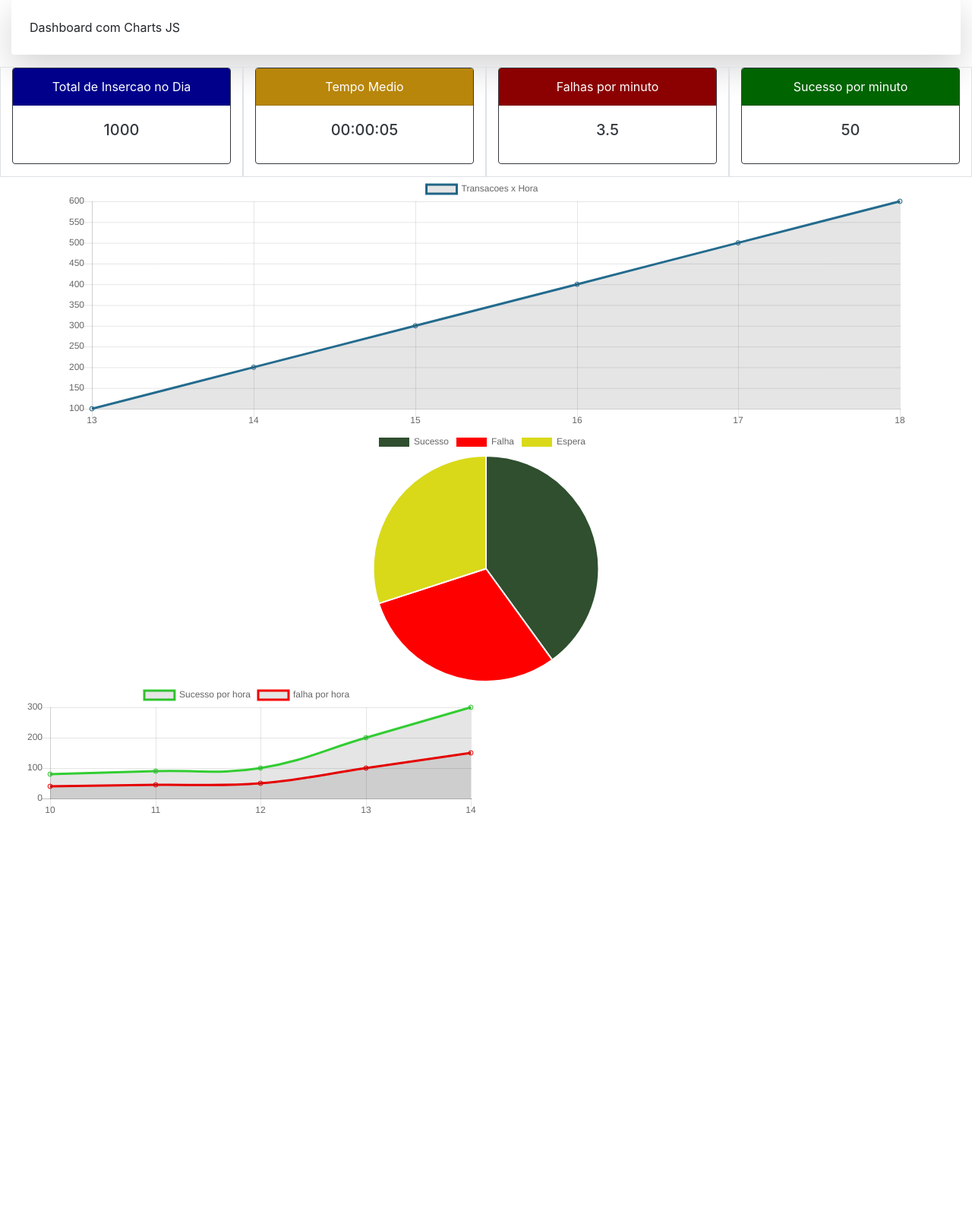
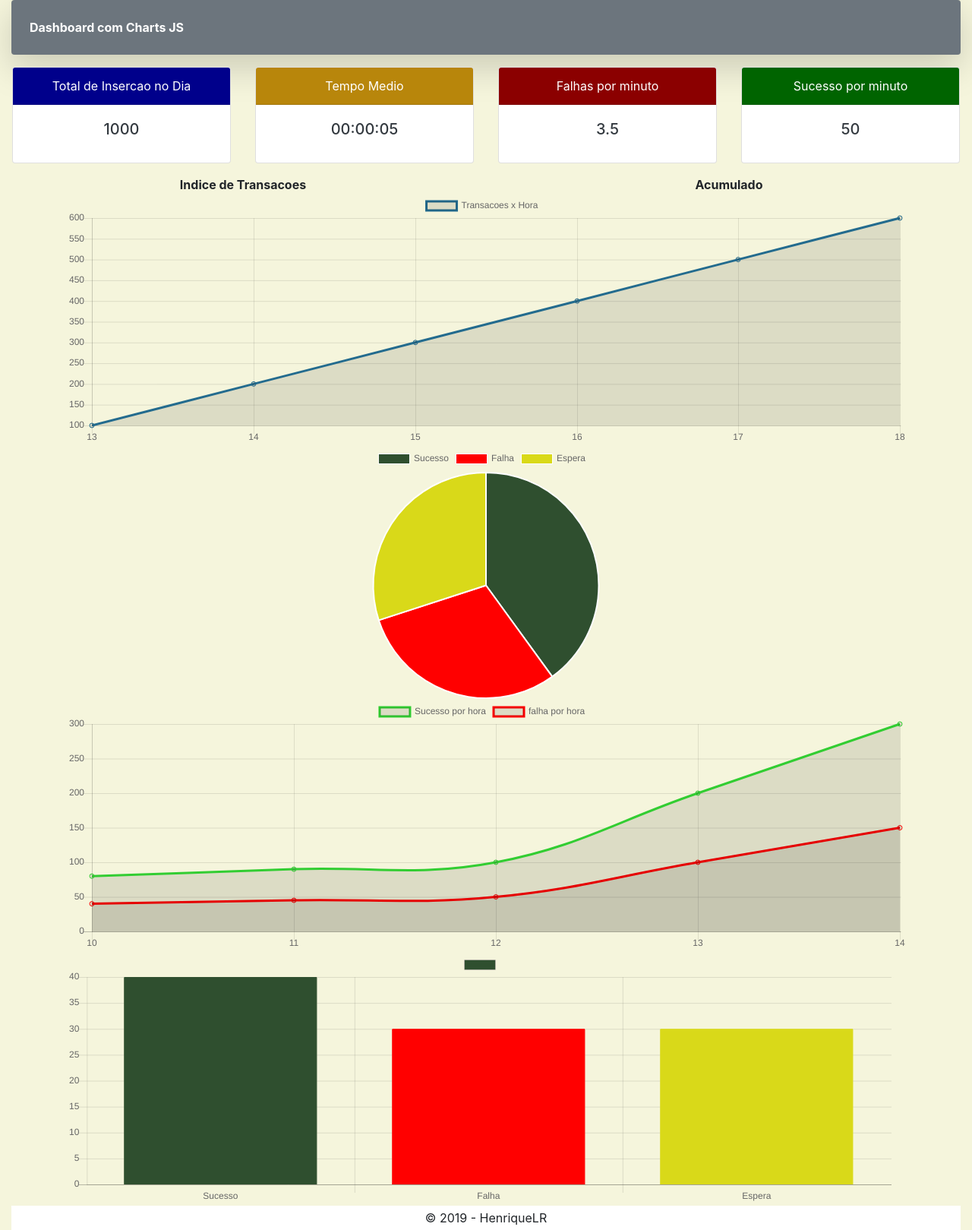
Before and after one commit to HenriqLR/DemoDashboard, a plain HTML site: page index.html in a window 1280 px wide. Shown: the whole page at 76% size. Before the commit the page ends 1079 px from the top, so only its background shows below. Drawn offline with nearby package versions, Linux system fonts and the light colour scheme.

Commit message:
Desenvolvimento do Projeto

```diff
--- a/css/custom.css
+++ b/css/custom.css
@@ -3,3 +3,8 @@
     float: none; /* Added */
     margin-bottom: 10px; /* Added */
 }
+
+html body {
+    background-color: rgb(245,245,220);
+
+}
--- a/index.html
+++ b/index.html
@@ -13,38 +13,37 @@
 
         <!-- Cabecalho da Pagina -->
         <div class="container-fluid">
-            <div class="shadow-lg p-4 mb-3 bg-white rounded">Dashboard com Charts JS</div>
-
+            <div class="shadow-lg p-4 mb-3 bg-secondary text-white rounded"><b>Dashboard com Charts JS</b></div>
 
         <!-- Conteudo da Pagina -->
 
         <div class="row">
-            <div class="col border">
-                <div class="card border-dark mb-3" style="max-width: 18rem;">
+            <div class="col">
+                <div class="card mb-3" style="max-width: 18rem;">
                     <div class="card-header text-white text-center" style="background-color:darkblue">Total de Insercao no Dia</div>
                     <div class="card-body text-dark">
                         <h5 class="card-title text-center">1000</h5>
                     </div>
                 </div>
             </div>
-            <div class="col border">
-                <div class="card border-dark mb-3" style="max-width: 18rem;">
+            <div class="col">
+                <div class="card mb-3" style="max-width: 18rem;">
                     <div class="card-header text-white text-center" style="background-color:darkgoldenrod">Tempo Medio</div>
                     <div class="card-body text-dark">
                         <h5 class="card-title text-center">00:00:05</h5>
                     </div>
                 </div>
             </div>
-            <div class="col border">
-                <div class="card border-dark mb-3" style="max-width: 18rem;">
+            <div class="col">
+                <div class="card mb-3" style="max-width: 18rem;">
                     <div class="card-header text-white text-center" style="background-color:darkred">Falhas por minuto</div>
                     <div class="card-body text-dark">
                         <h5 class="card-title text-center">3.5</h5>
                     </div>
                 </div>
             </div>
-            <div class="col border">
-                <div class="card border-dark mb-3" style="max-width: 18rem;">
+            <div class="col">
+                <div class="card mb-3" style="max-width: 18rem;">
                     <div class="card-header text-white text-center" style="background-color:darkgreen">Sucesso por minuto</div>
                     <div class="card-body text-dark">
                         <h5 class="card-title text-center">50</h5>
@@ -52,6 +51,16 @@
                 </div>
             </div>
         </div>
+
+        <div class="row">
+        <div class="col text-center">
+        <b>Indice de Transacoes</b>
+        </div>
+        <div class="col text-center">
+        <b>Acumulado</b>
+        </div>
+        </div>
+
         <div class="row">
             <div class="col">
                 <div class="container">
@@ -70,11 +79,24 @@
                 </div>
             </div>
             <div class="col">
-
+                <div class="container">
+                    <canvas id="myBarChart"  height="180" width="600"></canvas>
+                </div>
             </div>
         </div>
 
         <!-- Rodape da Pagina -->
+
+        <footer class="page-footer font-small" style="background-color: white">
+
+            <!-- Copyright -->
+            <div class="footer-copyright text-center py-1">© 2019 - HenriqueLR
+
+            </div>
+            <!-- Copyright -->
+
+          </footer>
+          <!-- Footer -->
 
 
         </div>
@@ -83,7 +105,7 @@
         <script src="js/grafico_1.js"></script>
         <script src="js/grafico_2.js"></script>
         <script src="js/grafico_3.js"></script>
-
+        <script src="js/grafico_4.js"></script>
 
     </body>
 </html>
--- /dev/null
+++ b/js/grafico_4.js
@@ -0,0 +1,31 @@
+var ctx = document.getElementById("myBarChart").getContext('2d');
+var myBarChart = new Chart(ctx, {
+    type: 'bar',
+    data: {
+        labels: ["Sucesso", "Falha", "Espera"],
+        datasets: [{
+            label: "",
+            data: [40, 30, 30],
+            backgroundColor: [
+                'rgb(47,79,47)',
+                'rgb(255,0,0)',
+                'rgb(217,217,25)'
+            ],
+            borderColor: [
+                'rgb(47,79,47)',
+                'rgb(255,0,0)',
+                'rgb(217,217,25)'
+            ],
+            borderWidth: 1
+        }]
+    },
+    options: {
+        scales: {
+            yAxes: [{
+                ticks: {
+                    beginAtZero:true
+                }
+            }]
+        }
+    }
+});
```
